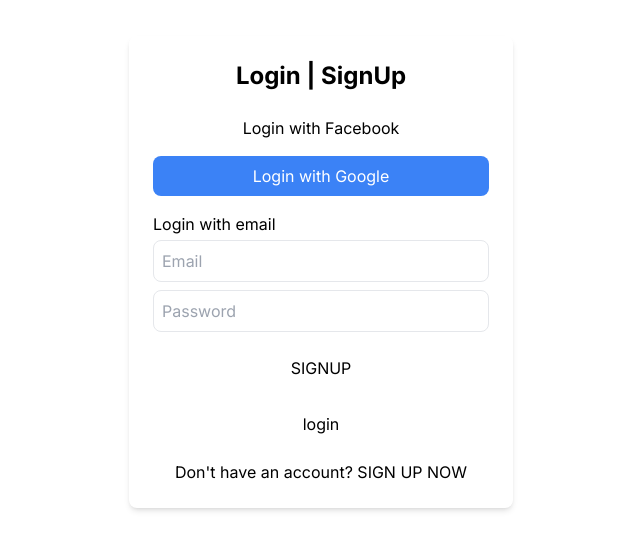
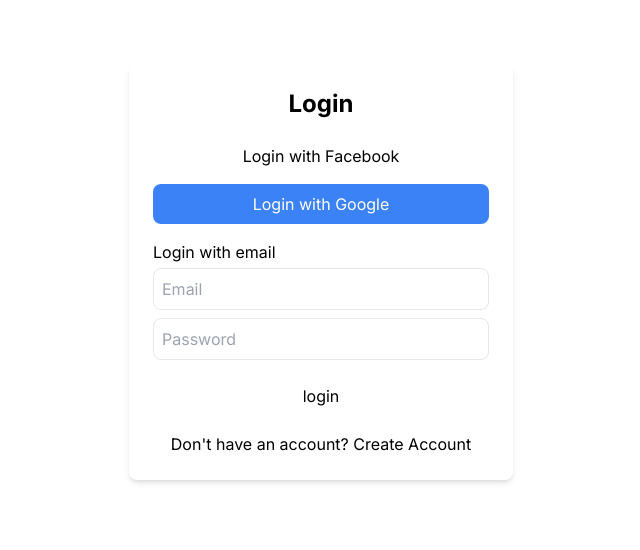
Before and after one commit to musmanirfan/using-firebase, a Next.js app: page /login in a window 1280 px wide. Shown: the part 128-678 px from the top of the page, without its empty margins (319-959 px from the left). Built offline with nearby package versions, Linux system fonts and the light colour scheme.

Commit message:
login and signup function complete

```diff
--- a/src/app/login/page.tsx
+++ b/src/app/login/page.tsx
@@ -1,8 +1,8 @@
 "use client"
 
 import { auth } from "@/firebase/firebaseconfig"
-import { loginpWithEmailPassword, signupWithEmailPassword } from "@/firebase/firebseauth"
 import { signInWithEmailAndPassword } from "firebase/auth"
+import Link from "next/link"
 import { useRouter } from "next/navigation"
 import { useState } from "react"
 
@@ -32,7 +32,7 @@
     return (
         <div className="flex items-center justify-center min-h-screen bg-background">
             <div className="bg-card p-6 rounded-lg shadow-md w-96">
-                <h2 className="text-2xl font-bold text-foreground text-center mb-4">Login | SignUp</h2>
+                <h2 className="text-2xl font-bold text-foreground text-center mb-4">Login</h2>
                 <div className="flex flex-col space-y-2">
                     <button className="bg-primary text-primary-foreground p-2 rounded-lg hover:bg-primary/80">Login with Facebook</button>
                     <button className="bg-blue-500 text-white p-2 rounded-lg hover:bg-blue-400">Login with Google</button>
@@ -43,11 +43,10 @@
                         value={email} onChange={e => setEmail(e.target.value)} />
                     <input type="password" placeholder="Password" className="border border-border rounded-lg p-2 w-full mt-2"
                         value={password} onChange={e => setPassword(e.target.value)} />
-                    <button className="bg-destructive text-destructive-foreground p-2 rounded-lg w-full mt-4 hover:bg-destructive/80" onClick={() => { signupWithEmailPassword(email, password) }}>SIGNUP</button>
                     <button className="bg-destructive text-destructive-foreground p-2 rounded-lg w-full mt-4 hover:bg-destructive/80" onClick={handleLogin}>login</button>
 
                 </div>
-                <p className="text-center text-muted-foreground mt-4">Don't have an account? <a href={'/signup'} className="text-primary">SIGN UP NOW</a></p>
+                <p className="text-center text-muted-foreground mt-4">Don't have an account?<Link href={'/'}> Create Account</Link></p>
             </div>
         </div>
 
--- a/src/app/page.tsx
+++ b/src/app/page.tsx
@@ -1,16 +1,11 @@
 "use client"
-
-import { signupWithEmailPassword } from "@/firebase/firebseauth";
-import Image from "next/image";
-import { useState } from "react";
-import Login from "./login";
+import SignUp from "./signup";
 
 export default function Home() {
-  const [email, setEmail] = useState("")
-  const [password, setPassword] = useState("")
+
   return (
-
     <div className="mx-auto">
+      <SignUp />
     </div>
   );
 }
--- a/src/app/signup.tsx
+++ b/src/app/signup.tsx
@@ -1,13 +1,13 @@
 "use client"
 
 import { auth } from "@/firebase/firebaseconfig"
-import { loginpWithEmailPassword, signupWithEmailPassword } from "@/firebase/firebseauth"
 import { createUserWithEmailAndPassword, signInWithEmailAndPassword } from "firebase/auth"
+import Link from "next/link"
 import { useRouter } from "next/navigation"
 import { useState } from "react"
 
 
-export default function Login() {
+export default function SignUp() {
 
     const [email, setEmail] = useState("")
     const [password, setPassword] = useState("")
@@ -19,7 +19,7 @@
                 // Signed up
                 const user = userCredential.user;
                 console.log("user successfully signup");
-                router.push('/welcomePage')
+                router.push('/login')
 
                 // ...
             })
@@ -34,22 +34,20 @@
     return (
         <div className="flex items-center justify-center min-h-screen bg-background">
             <div className="bg-card p-6 rounded-lg shadow-md w-96">
-                <h2 className="text-2xl font-bold text-foreground text-center mb-4">Login | SignUp</h2>
+                <h2 className="text-2xl font-bold text-foreground text-center mb-4">SignUp</h2>
                 <div className="flex flex-col space-y-2">
                     <button className="bg-primary text-primary-foreground p-2 rounded-lg hover:bg-primary/80">Login with Facebook</button>
                     <button className="bg-blue-500 text-white p-2 rounded-lg hover:bg-blue-400">Login with Google</button>
                 </div>
                 <div className="mt-4">
-                    <label className="block text-muted-foreground">Login with email</label>
+                    <label className="block text-muted-foreground">SignUp with email</label>
                     <input type="email" placeholder="Email" className="border border-border rounded-lg p-2 w-full mt-1"
                         value={email} onChange={e => setEmail(e.target.value)} />
                     <input type="password" placeholder="Password" className="border border-border rounded-lg p-2 w-full mt-2"
                         value={password} onChange={e => setPassword(e.target.value)} />
-                    <button className="bg-destructive text-destructive-foreground p-2 rounded-lg w-full mt-4 hover:bg-destructive/80" onClick={() => { signupWithEmailPassword(email, password) }}>SIGNUP</button>
-                    <button className="bg-destructive text-destructive-foreground p-2 rounded-lg w-full mt-4 hover:bg-destructive/80" onClick={handleSignUp}>SignUp</button>
-
+                    <button className="bg-destructive text-destructive-foreground p-2 rounded-lg w-full mt-4 hover:bg-destructive/80" onClick={handleSignUp}>SIGNUP</button>
                 </div>
-                {/* <p className="text-center text-muted-foreground mt-4">Don't have an account? <a href={'/signup'} className="text-primary">SIGN UP NOW</a></p> */}
+                <p className="text-center text-muted-foreground mt-4">Do you have any account?<Link href={'/login'}> Login</Link></p>
             </div>
         </div>
 
--- a/src/app/welcomePage/page.tsx
+++ b/src/app/welcomePage/page.tsx
@@ -8,7 +8,8 @@
     const router = useRouter()
 
     const logOutFun = () => {
-        router.push('/')
+        router.push('/');
+        localStorage.clear();
     }
     return (
         <>
--- a/src/firebase/firebaseconfig.ts
+++ b/src/firebase/firebaseconfig.ts
@@ -3,19 +3,15 @@
 import { getAuth } from "firebase/auth";
 
 
-
-
 const firebaseConfig = {
     apiKey: "AIzaSyBjlM40bdJoS3aHmrkdbapgiBeCvH3UC1s",
-    authDomain: process.env.authDomain,
-    projectId: "practice-242f1",
-    storageBucket: process.env.storageBucket,
-    messagingSenderId: process.env.messagingSenderId,
-    appId: "1:355333087835:web:2340dbb980a3e37c51d57e",
-    measurementId: process.env.measurementId
+    authDomain: process.env.NEXT_PUBLIC_authDomain,
+    projectId: process.env.NEXT_PUBLIC_projectId,
+    storageBucket: process.env.NEXT_PUBLIC_storageBucket,
+    messagingSenderId: process.env.NEXT_PUBLIC_messagingSenderId,
+    appId: process.env.NEXT_PUBLIC_appId,
+    measurementId: process.env.NEXT_PUBLIC_measurementId
 };
-
-
 
 
 const app = initializeApp(firebaseConfig);
--- a/src/firebase/firebseauth.ts
+++ /dev/null
@@ -1,17 +0,0 @@
-import WelcomePage from '@/components/welcomePage';
-import { app } from '@/firebase/firebaseconfig'
-import { getAuth, createUserWithEmailAndPassword, signInWithEmailAndPassword } from "firebase/auth";
-import { useRouter } from 'next/router';
-
-const auth = getAuth(app);
-
-
-export function signupWithEmailPassword(email: string, password: string) {
-
-}
-
-
-export function loginpWithEmailPassword(email: string, password: string) {
-    const router = useRouter();
-
-}
```
Also changed, not shown: src/app/signup/page.tsx (deleted).
